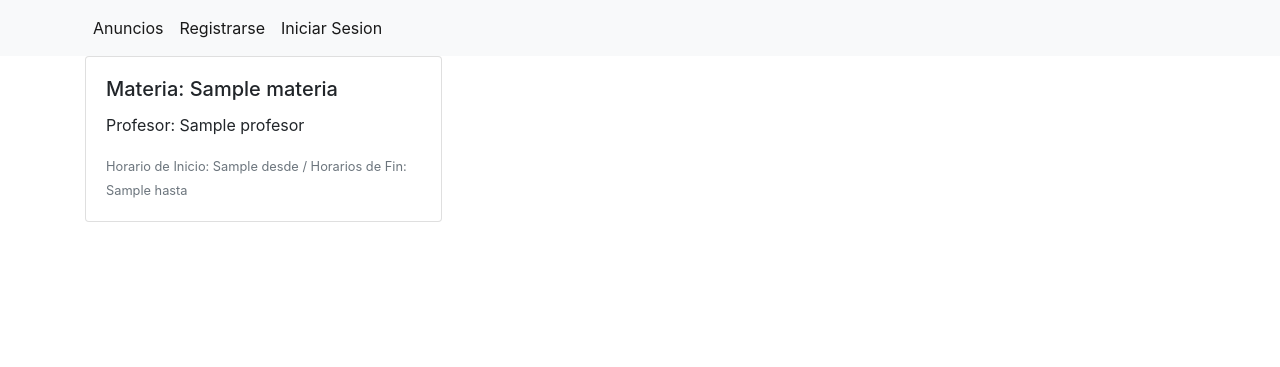
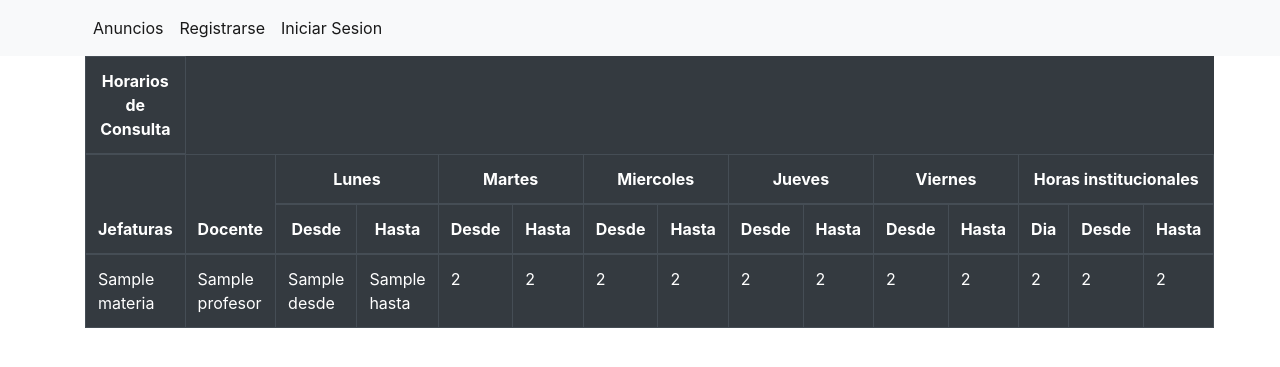
Before and after one commit to mauro233/Preceptoria, a Django app: template apps/horario/templates/horarios_consulta/index.html in a window 1280 px wide. Shown: the top 367 px of the page. Run offline with Django 3.2, Linux system fonts and the light colour scheme; the template is opened without the code that fills it: most values are stand-ins (such as "Sample title", 1, 10 or a date in 2020); some libraries are stand-ins or nearby versions.

Commit message:
Modificando los horarios de consulta

```diff
--- a/apps/horario/templates/horarios_consulta/index.html
+++ b/apps/horario/templates/horarios_consulta/index.html
@@ -4,14 +4,64 @@
 {% block contenido %}
 
 {% for horarioconsulta in horariosconsultas %}
-<div class="card-columns">
-  <div class="card">
-    <div class="card-body">
-      <h5 class="card-title">Materia: {{ horarioconsulta.materia }}</h5>
-      <p class="card-text">Profesor: {{ horarioconsulta.profesor }}</p>
-      <p class="card-text"><small class="text-muted">Horario de Inicio: {{ horarioconsulta.desde }} / Horarios de Fin: {{ horarioconsulta.hasta }}</small></p>
-    </div>
-  </div>
-</div>
+<table class="table table-bordered table-dark">
+  <thead>
+  	<tr>
+  		<th style="text-align:center">Horarios de Consulta</th>
+  	</tr>
+    <tr>
+      <th scope="col" rowspan="2">Jefaturas</th>
+      <th scope="col" rowspan="2">Docente</th>
+      <th scope="col" colspan="2" style="text-align:center">Lunes</th>
+      <th scope="col" colspan="2" style="text-align:center">Martes</th>
+      <th scope="col" colspan="2" style="text-align:center">Miercoles</th>
+      <th scope="col" colspan="2" style="text-align:center">Jueves</th>
+      <th scope="col" colspan="2" style="text-align:center">Viernes</th>
+      <th scope="col" colspan="3" style="text-align:center">Horas institucionales</th>
+
+    </tr>
+
+
+    <tr>
+      <th style="text-align:center">Desde</th>
+      <th style="text-align:center">Hasta</th>
+      <th style="text-align:center">Desde</th>
+      <th style="text-align:center">Hasta</th>
+      <th style="text-align:center">Desde</th>
+      <th style="text-align:center">Hasta</th>
+      <th style="text-align:center">Desde</th>
+      <th style="text-align:center">Hasta</th>
+      <th style="text-align:center">Desde</th>
+      <th style="text-align:center">Hasta</th>
+      <th style="text-align:center">Dia</th>
+      <th style="text-align:center">Desde</th>
+      <th style="text-align:center">Hasta</th>
+    </tr>
+</thead>
+<tbody>
+{% for horarioconsulta in horariosconsultas %}
+    <tr>
+      <td>{{ horarioconsulta.materia }}</td>
+      <td>{{ horarioconsulta.profesor }}</td>
+      <td>{{ horarioconsulta.desde }}</td>
+      <td>{{ horarioconsulta.hasta }}</td>
+      <td>2</td>
+      <td>2</td>
+      <td>2</td>
+      <td>2</td>
+      <td>2</td>
+      <td>2</td>
+      <td>2</td>
+      <td>2</td>
+      <td>2</td>
+      <td>2</td>
+      <td>2</td>
+    </tr>
+{% endfor %}
+  </tbody>
+</table>
 {% endfor %}
 {% endblock contenido %}
+{{ horarioconsulta.materia }}
+{{ horarioconsulta.profesor }}
+{{ horarioconsulta.desde }}
--- a/apps/horario/views.py
+++ b/apps/horario/views.py
@@ -6,7 +6,6 @@ from .models import HorarioConsulta
 
 class ListHorarioConsultaView(ListView):
 	model = HorarioConsulta
-	paginate_by = 5
 	queryset = HorarioConsulta.objects.all()
 	template_name = 'horarios_consulta/index.html'
 	context_object_name = 'horariosconsultas'
```
Also changed, not shown: apps/horario/admin.py (+9 -2 lines), apps/horario/models.py (+40 -3 lines), apps/horario/migrations/0001_initial.py (deleted).
